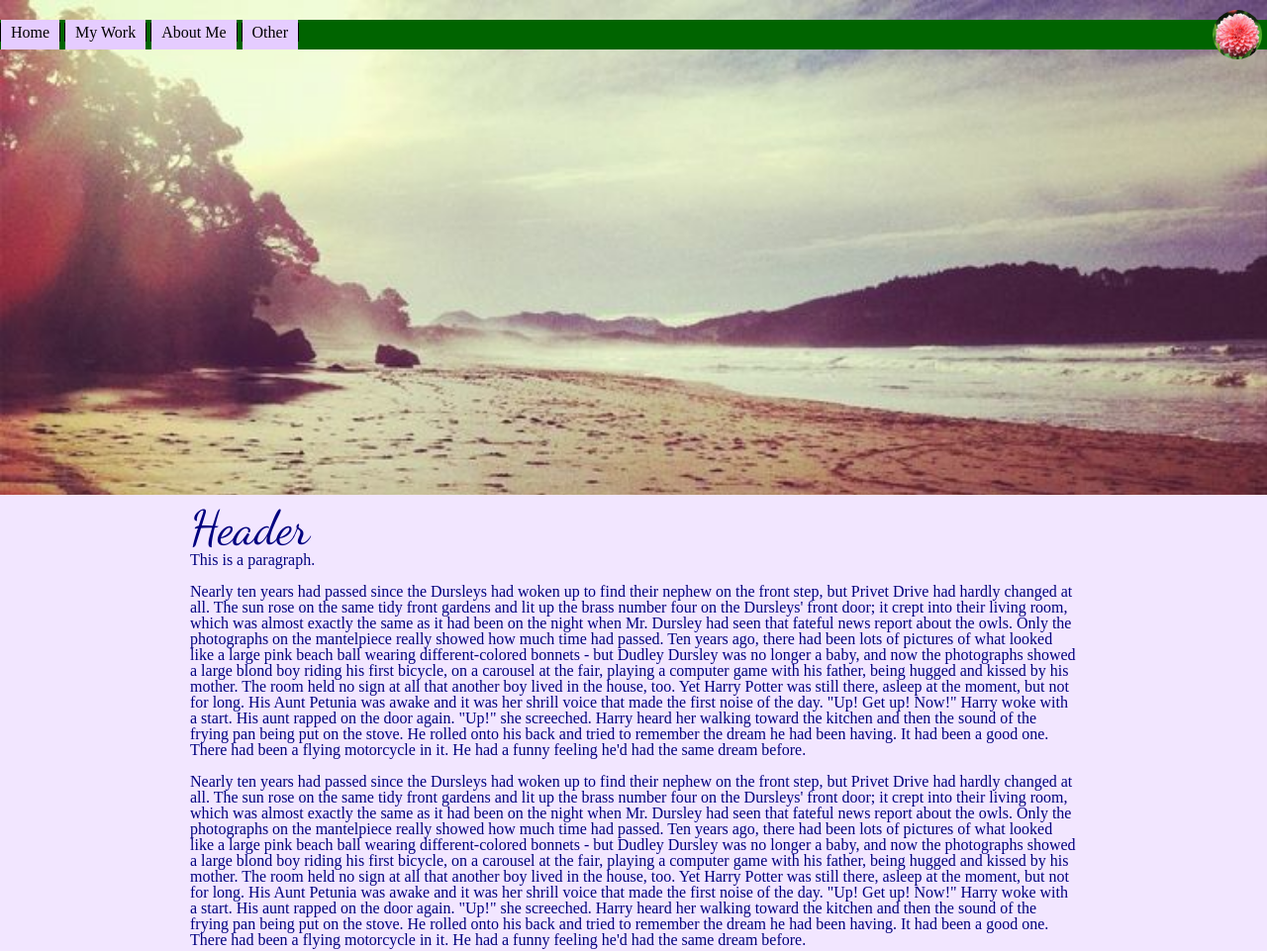
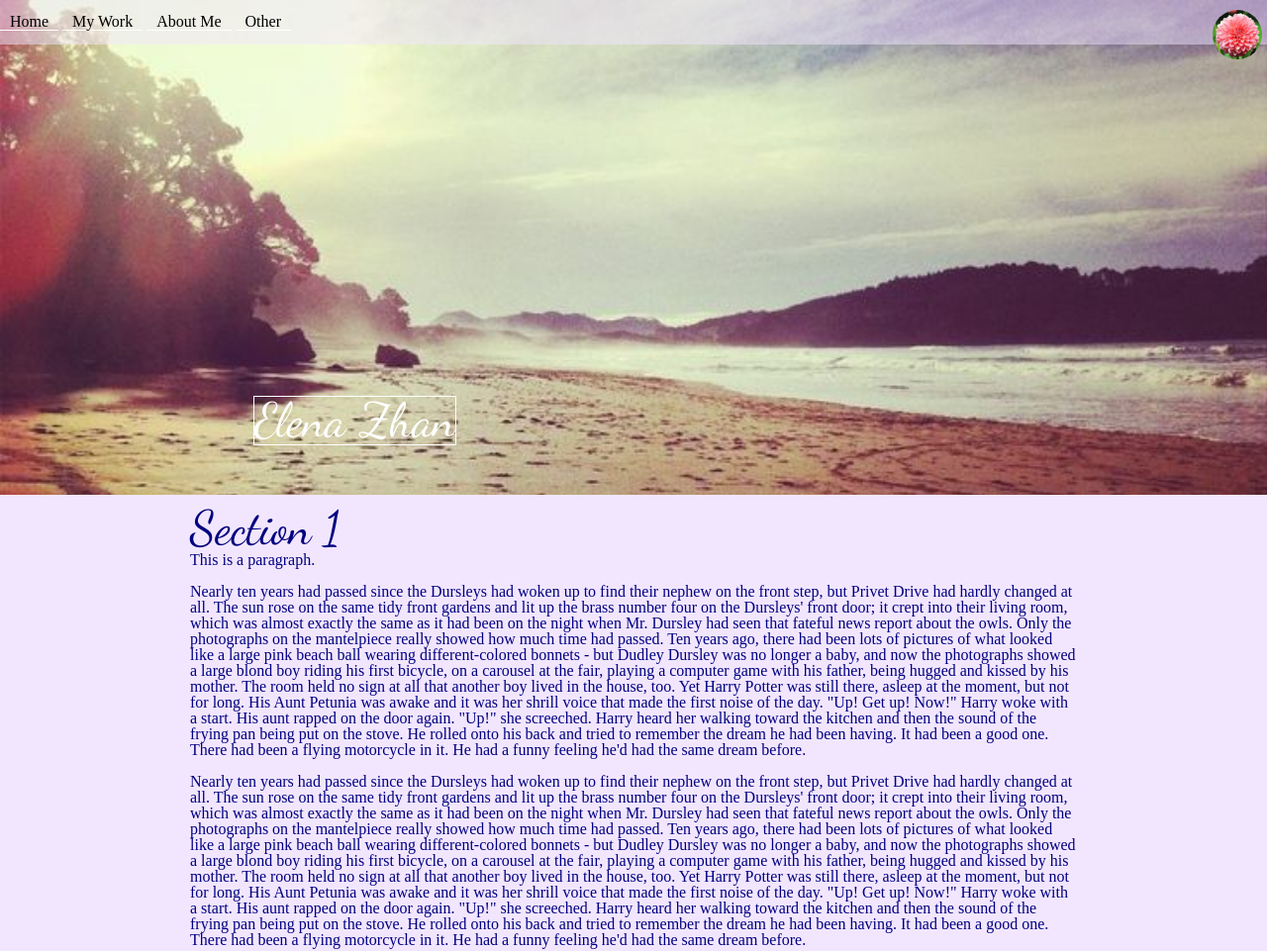
Before and after one commit to elenzhandeva/frontendfun, a plain HTML site: page index.html in a window 1280 px wide. Shown: the top 961 px of the page at 99% size. Drawn offline with nearby package versions, Linux system fonts and the light colour scheme.

Commit message:
colour, nav-menu, hero-text changes

```diff
--- a/index.html
+++ b/index.html
@@ -73,7 +73,11 @@
 	</header>
 
 	<section class="hero">
-		<div class="banner">
+		<div class="hero-banner">
+			<div class="hero-text">
+				<h1>Elena</h1>
+				<h2>Zhan</h2>
+			</div>
 			<!-- <img class="hero-banner" src="images/herobgimg.jpg" alt="HERO BANNER"> -->
 		</div>
 
@@ -82,7 +86,7 @@
 	</section>
 
 	<content class="work">
-		<h1>Header</h1>
+		<h1>Section 1</h1>
 		<p>This is a paragraph.</p>
 		<br>
 		<p>Nearly ten years had passed since the Dursleys had woken up to find their nephew on the front step, but Privet Drive had hardly changed at all. The sun rose on the same tidy front gardens and lit up the brass number four on the Dursleys' front door; it crept into their living room, which was almost exactly the same as it had been on the night when Mr. Dursley had seen that fateful news report about the owls. Only the photographs on the mantelpiece really showed how much time had passed. Ten years ago, there had been lots of pictures of what looked like a large pink beach ball wearing different-colored bonnets - but Dudley Dursley was no longer a baby, and now the photographs showed a large blond boy riding his first bicycle, on a carousel at the fair, playing a computer game with his father, being hugged and kissed by his mother. The room held no sign at all that another boy lived in the house, too.
--- a/sass/style.scss
+++ b/sass/style.scss
@@ -103,9 +103,9 @@ a {
   padding-bottom: 0;
   margin-top: 0;
   margin-bottom: 0;
-  transition: height 3s;
+  transition: height 1s;
 
-  background-color: lightgreen;
+  background-color: rgba(242,230,255,0.5);
 
   // @media only screen and (max-width: 450px){
   //   display: none;
@@ -119,44 +119,47 @@ a {
   li {
     display: block;
     border-bottom: 1px solid white;
-    background-color: $purple-1;
+    //background-color: $purple-1;
+    background-color: rgba(242,230,255,0.5);
   }
 
   a {
     display: block;
-    background-color: $purple-1;
+    //background-color: $purple-1;
+    background-color: rgba(242, 230, 255, 0.5);
     color: black;
     padding: 9px;
     &:hover {
-      background-color: darken($purple-1, 10%);
+      background-color: rgba(203, 153, 169, 0.8);
       color: white;
     }
   }
 
   @media only screen and (min-width: 451px) {
     transition: none;
-    height: 30px;
-    background-color: darkgreen;
+    height: 45px;
     position: fixed;
-    margin-top: 20px;
+    margin-top: 0;
 
     ul {
       height: 30px;
-      margin-top: 5px;
+      margin-top: 14px;
       text-align: left;
+      background-color: transparent;
     }
 
     li {
       display: inline;
-      border: 1px solid black;
+      background-color: transparent;
     }
 
     a {
       display: inline;
-      background-color: $purple-1;
+      // background-color: $purple-1;
+      background-color: transparent;
       padding: 10px;
       &:hover {
-        background-color: darken($purple-1, 10%);
+        background-color:  rgba(203, 153, 169, 0.8);
         color: white;
       }
     }
@@ -164,7 +167,7 @@ a {
 }
 
 .nav-bar-show{
-  height: 300px;
+  height: 145px;    //SUPER HACKY :/
   background-color: inherit;
   overflow: hidden;
   position: absolute;
@@ -213,7 +216,7 @@ content {
 
 
 
-.banner {
+.hero-banner {
   display: block;
   width: 100%;
   height: 500px;
@@ -232,6 +235,40 @@ content {
 }
 
 
+.hero-text {
+  position: absolute;
+  left: 20%;
+  top: 50%;
+  width: 45%;
+  height: auto;
+  border: white solid 1px;
+  clear: both;
+
+  h1 {
+    font-family: 'Dancing Script', cursive;
+    font-size: 3em;
+    font-weight: 400;
+    color: white;
+    display: inline;
+    position: relative;
+    float: left;
+  }
+
+  h2 {
+    font-family: 'Dancing Script', cursive;
+    font-size: 3em;
+    font-weight: 400;
+    color: white;
+    display: inline;
+    position: relative;
+    float: right;
+  }
+
+  @media only screen and (min-width: 451px){
+    width: 205px;
+  }
+
+}
 
 
 footer {
```
Also changed, not shown: stylesheets/style.css.
